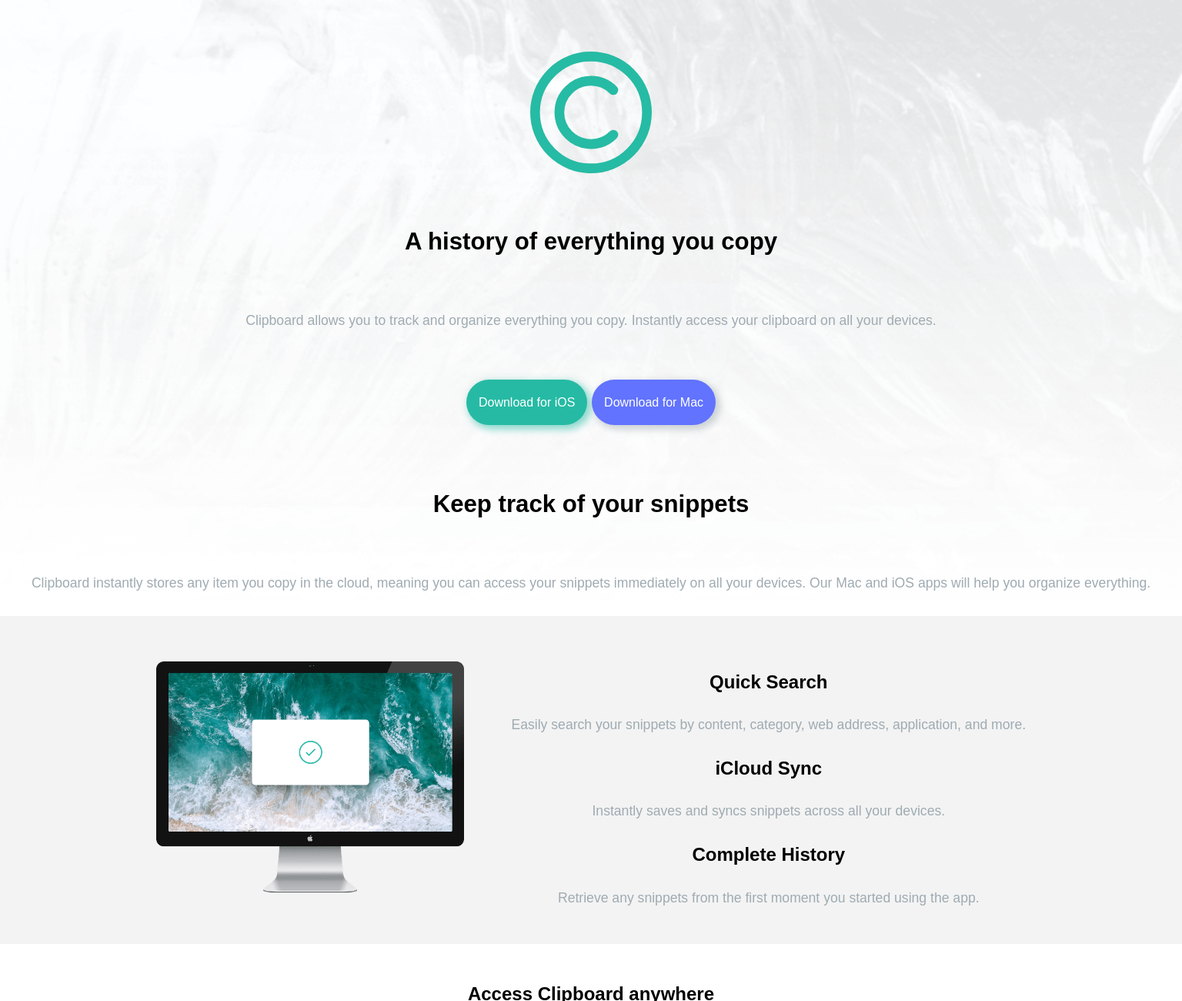
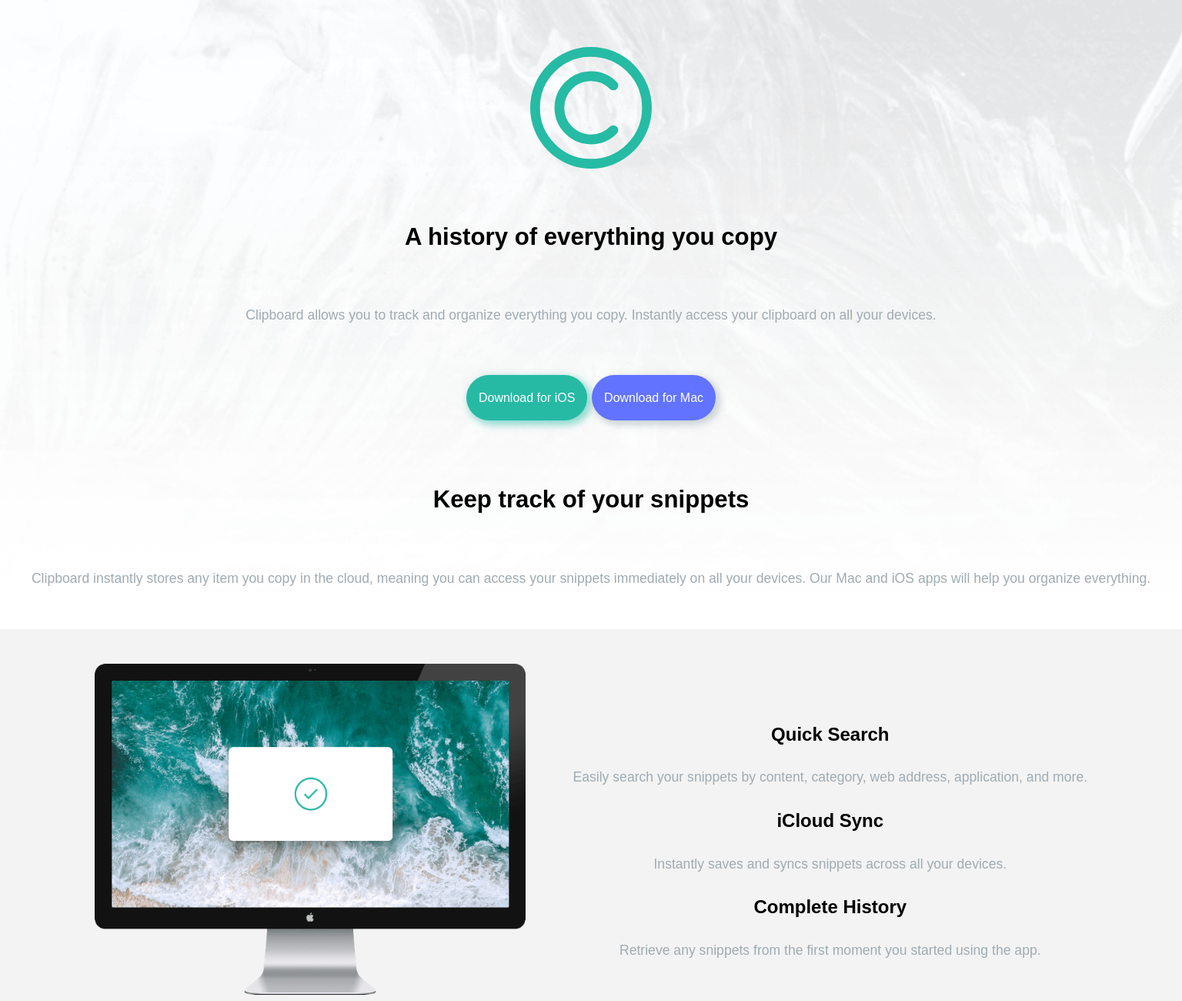
Before and after one commit to Htun-Aung-Kyaw/Clipboard-Website, a plain HTML site: page index.html in a window 1536 px wide. Shown: the top 1300 px of the page at 77% size. Drawn offline with Linux system fonts and the light colour scheme; a web font is replaced by a local one.

Commit message:
css update

```diff
--- a/style.css
+++ b/style.css
@@ -59,7 +59,7 @@
     background-image: url("./images/bg-header-mobile.png");
     background-repeat: no-repeat;
     background-size: cover;
-    height: 100vh;
+    /* height: 100vh; */
     text-align: center;
     font-size: 1rem;
 }
@@ -179,6 +179,7 @@
     header{
         font-size: 1.3rem;
         background-image: url('./images/bg-header-desktop.png');
+        margin-bottom: 30px;
     }
     header a{
         font-size: initial;
@@ -187,7 +188,26 @@
         width: 200px;
         height: 200px;
     }
+    .section-1{
+        justify-content: space-around;
+    }
+    .section-1 > .image-computer{
+        margin-left: -160px;
+    }
+    .section-1 .image-computer img{
+        width: 560px;
+        height: 430px;
+    }
     .section-3 > .tools > *{
         flex-basis: 20%;
     }
 }
+
+@media screen and (min-width: 1450px) {
+    .section-1{
+        justify-content: center;
+    }
+    .section-1 > .image-computer{
+        margin-left: unset;
+    }
+}
```
